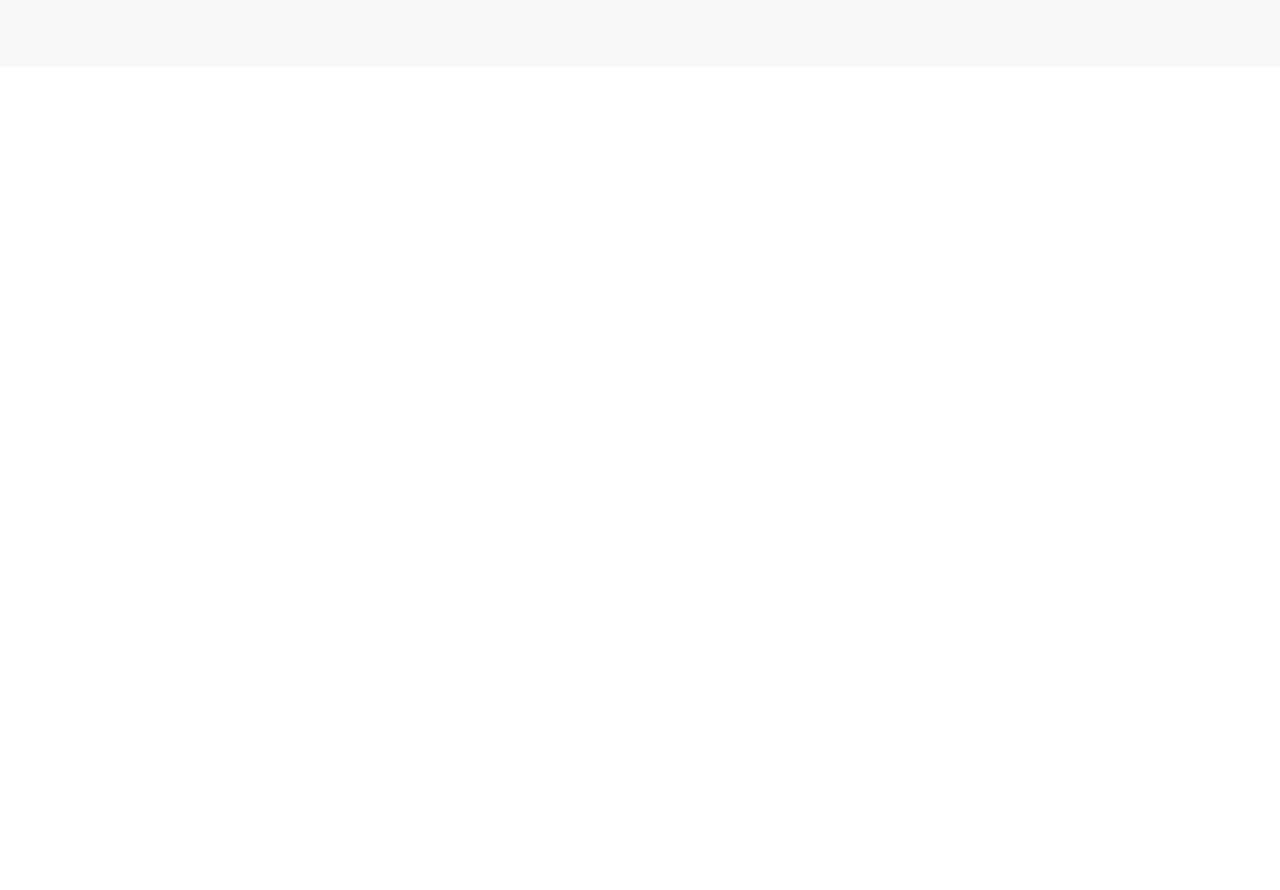
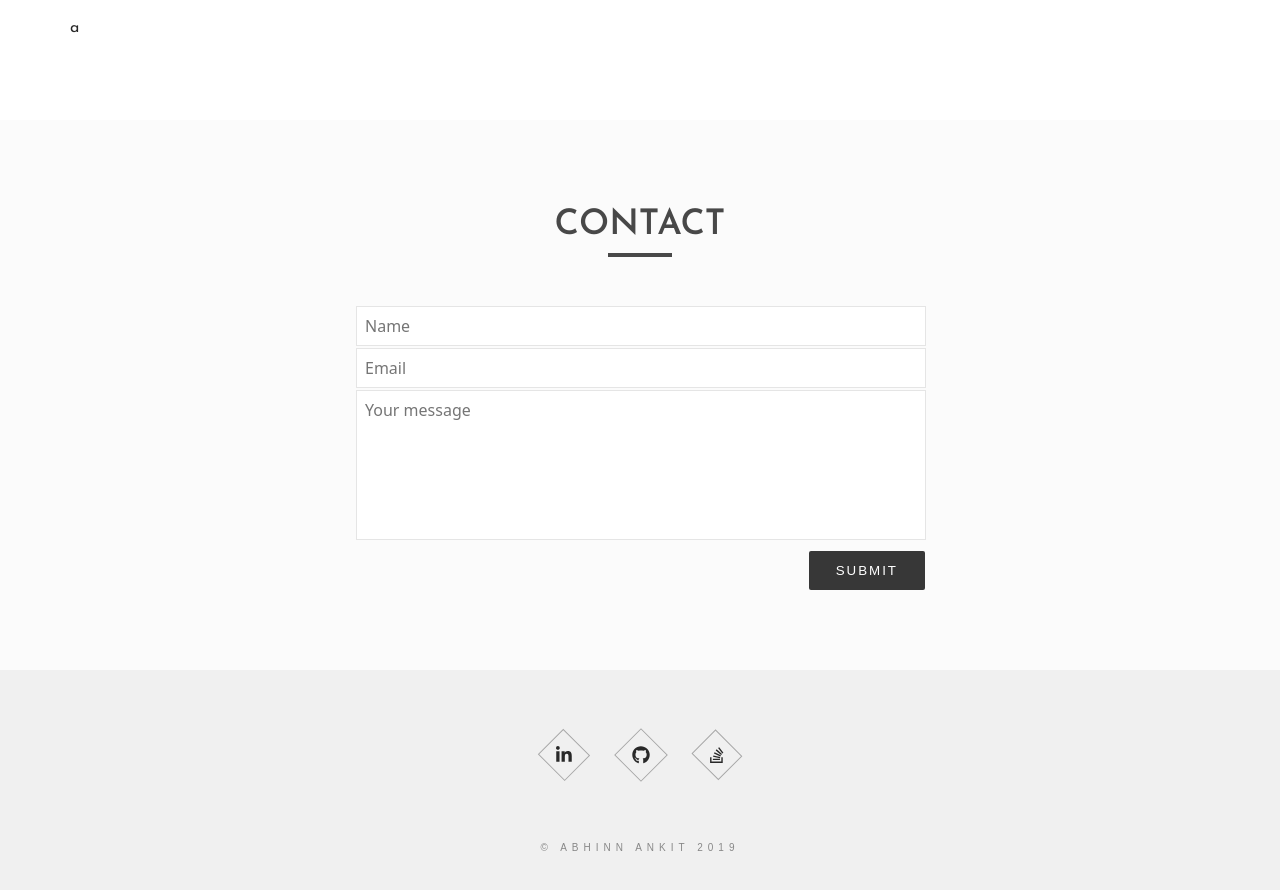
Before and after one commit to abhinnankit/abhinnankit.github.io, a React (Create React App) app: page / in a window 1280 px wide. Shown: the part 960-1850 px from the top of the page. Before the commit the page ends 1027 px from the top, so only its background shows below. Built offline with nearby package versions, Linux system fonts and the light colour scheme.

Commit message:
Add contact component

```diff
--- a/src/components/Footer/Footer.module.scss
+++ b/src/components/Footer/Footer.module.scss
@@ -1,27 +1,50 @@
-$footer-padding: 60;
+$footer-height: 180;
 
 .Footer {
-    padding: (($footer-padding) * 1px) 0;
-    background-color: #f8f8f8;
+    height: (($footer-height) * 1px);
+    display: flex;
+    justify-content: space-evenly;
+    align-items: center;
+    flex-direction: column;
+    width: 100%;
+}
+
+.FooterWrapper {
+    //background-color: #1B242F;
+    background-color: #f0f0f0;
+}
+
+.FooterIconsWrapper {
     display: flex;
     justify-content: center;
     align-items: center;
 }
 
+.FooterAbout {
+    color: #888;
+    font-family: Dosis, arial, sans-serif;
+    text-transform: uppercase;
+    letter-spacing: 0.5em;
+    font-size: 9px;
+}
+
 @media (min-width: 576px) {
     .Footer {
-        padding: (($footer-padding + 20) * 1px) 0;
+        height: (($footer-height + 50) * 1px);
     }
 }
 
 @media (min-width: 768px) {
     .Footer {
-        padding: (($footer-padding + 60) * 1px) 0;
+        height: (($footer-height + 30) * 1px);
+    }
+    .FooterAbout {
+        font-size: 10px;
     }
 }
 
 @media (min-width: 1200px) {
     .Footer {
-        padding: (($footer-padding + 80) * 1px) 0;
+        height: (($footer-height + 70) * 1px);
     }
 }
--- a/src/components/Footer/Footer.tsx
+++ b/src/components/Footer/Footer.tsx
@@ -1,14 +1,28 @@
 import React from 'react';
 import classes from './Footer.module.scss';
 import SocialLinks from './SocialLinks/SocialLinks';
-import { faLinkedinIn, faGithub, faStackOverflow } from '@fortawesome/free-brands-svg-icons';
+import Container from '../../hoc/Container/Container';
+import Row from '../../hoc/Row/Row';
+import { faGithub, faLinkedinIn, faStackOverflow } from '@fortawesome/free-brands-svg-icons';
 
 const footer = () => {
     return (
-        <footer className={classes.Footer}>
-            <SocialLinks icon={faLinkedinIn} link="https://www.linkedin.com/in/abhinn-ankit/" />
-            <SocialLinks icon={faStackOverflow} link="https://stackoverflow.com/users/8616210/abhinnankit" />
-            <SocialLinks icon={faGithub} link="https://github.com/abhinn-ankit" />
+        <footer className={classes.FooterWrapper}>
+            <Container>
+                <Row style={{ position: 'relative' }}>
+                    <div className={classes.Footer}>
+                        <div className={classes.FooterIconsWrapper}>
+                            <SocialLinks icon={faLinkedinIn} link="https://www.linkedin.com/in/abhinn-ankit/" />
+                            <SocialLinks icon={faGithub} link="https://github.com/abhinn-ankit" />
+                            <SocialLinks
+                                icon={faStackOverflow}
+                                link="https://stackoverflow.com/users/8616210/abhinnankit"
+                            />
+                        </div>
+                        <div className={classes.FooterAbout}>&copy; ABHINN ANKIT 2019</div>
+                    </div>
+                </Row>
+            </Container>
         </footer>
     );
 };
--- a/src/components/Footer/SocialLinks/SocialLinks.module.scss
+++ b/src/components/Footer/SocialLinks/SocialLinks.module.scss
@@ -3,7 +3,7 @@
 }
 
 .IconsBox {
-    border: 1px solid #000;
+    border: 1px solid rgba(0, 0, 0, 0.3);
     padding: 0.5em;
     display: flex;
     transform: rotate(-45deg);
@@ -20,10 +20,7 @@
 }
 
 @media (min-width: 992px) {
-    .SocialLinks {
-        margin: 0 2em;
-    }
     .IconsBox {
-        font-size: x-large;
+        font-size: large;
     }
 }
--- a/src/components/Footer/SocialLinks/SocialLinks.tsx
+++ b/src/components/Footer/SocialLinks/SocialLinks.tsx
@@ -11,7 +11,7 @@ interface IProps {
 const socialLinks: FC<IProps> = props => {
     return (
         <div className={classes.SocialLinks}>
-            <a href={props.link} className={classes.IconsBox} target="_blank">
+            <a href={props.link} className={classes.IconsBox} rel="noreferrer" target="_blank">
                 <FontAwesomeIcon icon={props.icon} className={classes.Icons} />
             </a>
         </div>
--- /dev/null
+++ b/src/containers/Contact/Contact.module.scss
@@ -0,0 +1,87 @@
+.Contact {
+    display: flex;
+    flex-direction: column;
+    margin: auto;
+    width: 90%;
+}
+
+.ContactFields {
+    width: 100%;
+    background-color: #fff;
+    font-family: system-ui, serif;
+    padding: 8px;
+    box-sizing: border-box;
+    color: #777;
+    border: 1px solid rgba(0, 0, 0, 0.1);
+    font-size: 16px;
+    margin: 1px;
+    &:hover {
+        border-color: rgba(0, 0, 0, 0.2);
+    }
+}
+
+.ContactFields:focus {
+    color: #111;
+    border-color: rgba(0, 0, 0, 0.7);
+    box-shadow: 0 0 3px rgba(0, 0, 0, 0.3);
+    outline: none;
+}
+
+.btn {
+    color: #fff;
+    background: rgba(34, 34, 34, 0.9);
+    border: 2px solid transparent;
+    -webkit-border-radius: 2px;
+    -moz-border-radius: 2px;
+    border-radius: 2px;
+    margin-left: auto;
+    margin-top: 10px;
+    padding: 10px 25px;
+    text-transform: uppercase;
+    letter-spacing: 2px;
+    outline: none;
+    transition: all 0.2s cubic-bezier(0, 0, 0.58, 1);
+}
+
+.btn:hover,
+.btn:focus {
+    font-weight: 400;
+    color: rgba(255, 255, 255, 0.85);
+    background: rgba(0, 0, 0, 0.7);
+    text-decoration: none;
+    outline: none;
+    border-color: transparent;
+}
+
+.btn:focus {
+    background: rgba(0, 0, 0, 0.8);
+}
+
+.btn:active {
+    outline: 0;
+    background-image: none;
+    box-shadow: 2px 3px 6px rgba(0, 0, 0, 0.25);
+}
+
+.textarea {
+    height: 150px;
+    resize: none;
+}
+
+@media (min-width: 768px) {
+    .Contact {
+        width: 70%;
+    }
+}
+
+@media (min-width: 992px) {
+    .Contact {
+        width: 60%;
+    }
+}
+
+@media (min-width: 1200px) {
+    .Contact {
+        width: 50%;
+    }
+}
--- /dev/null
+++ b/src/containers/Contact/Contact.tsx
@@ -0,0 +1,21 @@
+import React, { Component } from 'react';
+import classes from './Contact.module.scss';
+
+class Contact extends Component {
+    render() {
+        const textareaClasses = [classes.textarea, classes.ContactFields];
+        const inputFieldClasses = [classes.ContactFields];
+        return (
+            <form className={classes.Contact}>
+                <input className={inputFieldClasses.join(' ')} type="text" name="name" placeholder="Name" />
+                <input className={inputFieldClasses.join(' ')} type="email" name="email" placeholder="Email" />
+                <textarea className={textareaClasses.join(' ')} name="message" placeholder="Your message" />
+                <button className={classes.btn} type="submit">
+                    Submit
+                </button>
+            </form>
+        );
+    }
+}
+
+export default Contact;
--- a/src/containers/Header/Header.module.scss
+++ b/src/containers/Header/Header.module.scss
@@ -1,3 +1,3 @@
 .Header {
-    border-bottom: 5px solid #d3d3d3;
+    border-bottom: 4px solid #d3d3d3;
 }
--- a/src/hoc/Layout/Layout.tsx
+++ b/src/hoc/Layout/Layout.tsx
@@ -3,6 +3,7 @@ import Header from '../../containers/Header/Header';
 import Section from '../Section/Section';
 import About from '../../components/About/About';
 import Footer from '../../components/Footer/Footer';
+import Contact from '../../containers/Contact/Contact';
 
 class Layout extends Component {
     render() {
@@ -10,8 +11,12 @@ class Layout extends Component {
             <Fragment>
                 <Header />
                 <main>
-                    <Section title={'ABOUT'}>
+                    <Section title={'ABOUT'} style={{ backgroundColor: 'rgba(250,250,250, 0.8)' }}>
                         <About />
+                    </Section>
+                    <Section title={'Projects'}>a</Section>
+                    <Section title="contact" style={{ backgroundColor: 'rgba(250,250,250, 0.8)' }}>
+                        <Contact />
                     </Section>
                 </main>
                 <Footer />
--- a/src/hoc/Section/Section.module.scss
+++ b/src/hoc/Section/Section.module.scss
@@ -1,6 +1,5 @@
 .Section {
-    padding-top: 2em;
-    margin-bottom: 2em;
+    padding: 5em 0;
     h1 {
         font-size: 2.2em;
         font-weight: bold;
@@ -12,6 +11,5 @@
 .SectionBlock {
     border-bottom: 0.3em solid #484848;
     width: 4em;
-    margin: auto;
-    margin-bottom: 3em;
+    margin: auto auto 3em;
 }
--- a/src/hoc/Section/Section.tsx
+++ b/src/hoc/Section/Section.tsx
@@ -1,15 +1,19 @@
-import React from 'react';
-import PropTypes from 'prop-types';
+import React, { FC } from 'react';
 import classes from './Section.module.scss';
 import Container from '../Container/Container';
 import Row from '../Row/Row';
 
-const section = props => {
+interface IProps {
+    title: string;
+    style?: object;
+}
+
+const section: FC<IProps> = props => {
     return (
-        <section className={classes.Section}>
+        <section className={classes.Section} style={props.style}>
             <Container>
                 <Row style={{ flexDirection: 'column' }}>
-                    <h1>{props.title}</h1>
+                    <h1>{props.title.toUpperCase()}</h1>
                     <div className={classes.SectionBlock} />
                 </Row>
                 <Row>{props.children}</Row>
@@ -18,9 +22,4 @@ const section = props => {
     );
 };
 
-section.propTypes = {
-    title: PropTypes.string.isRequired,
-    children: PropTypes.node.isRequired,
-};
-
 export default section;
```
